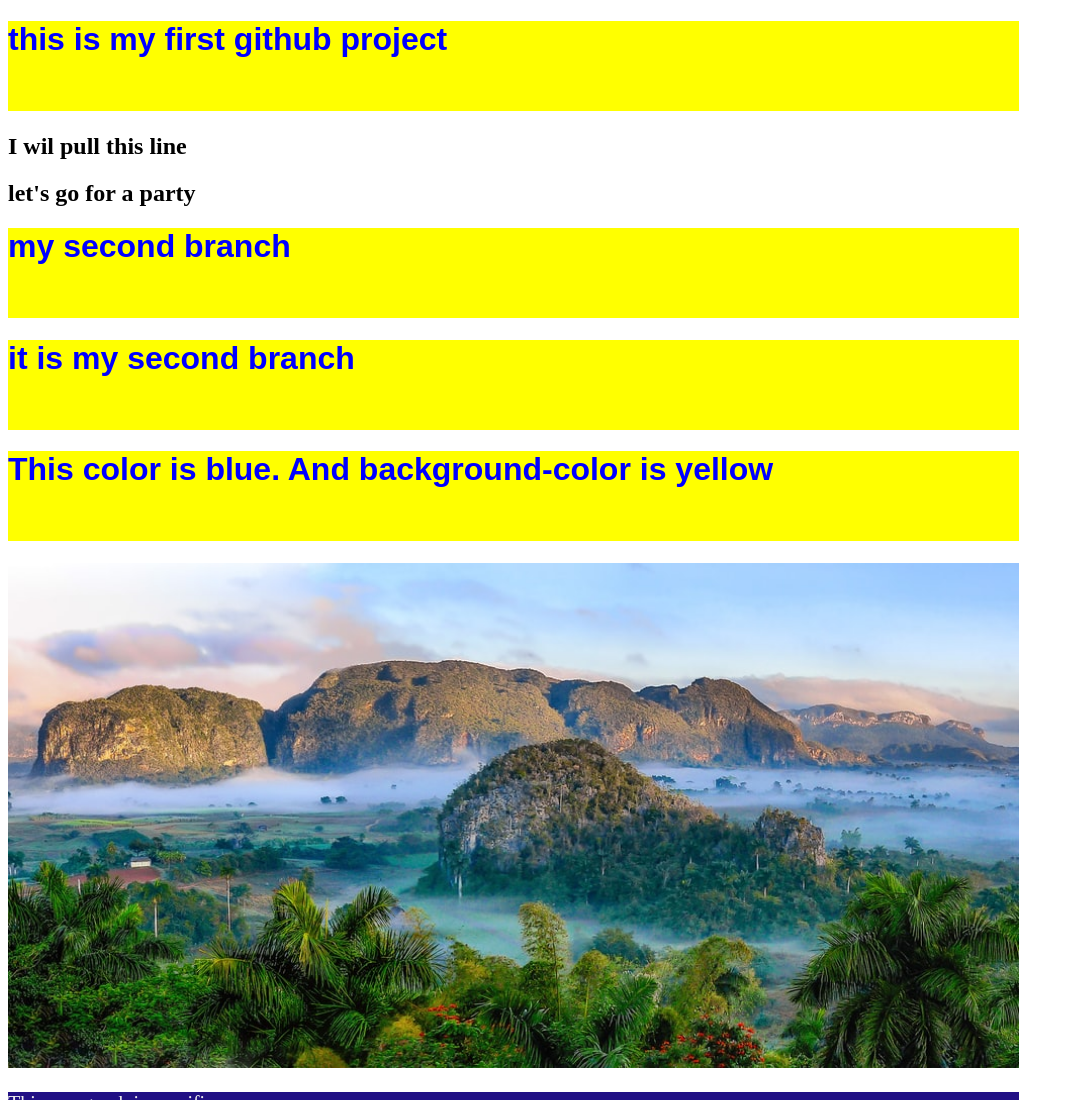
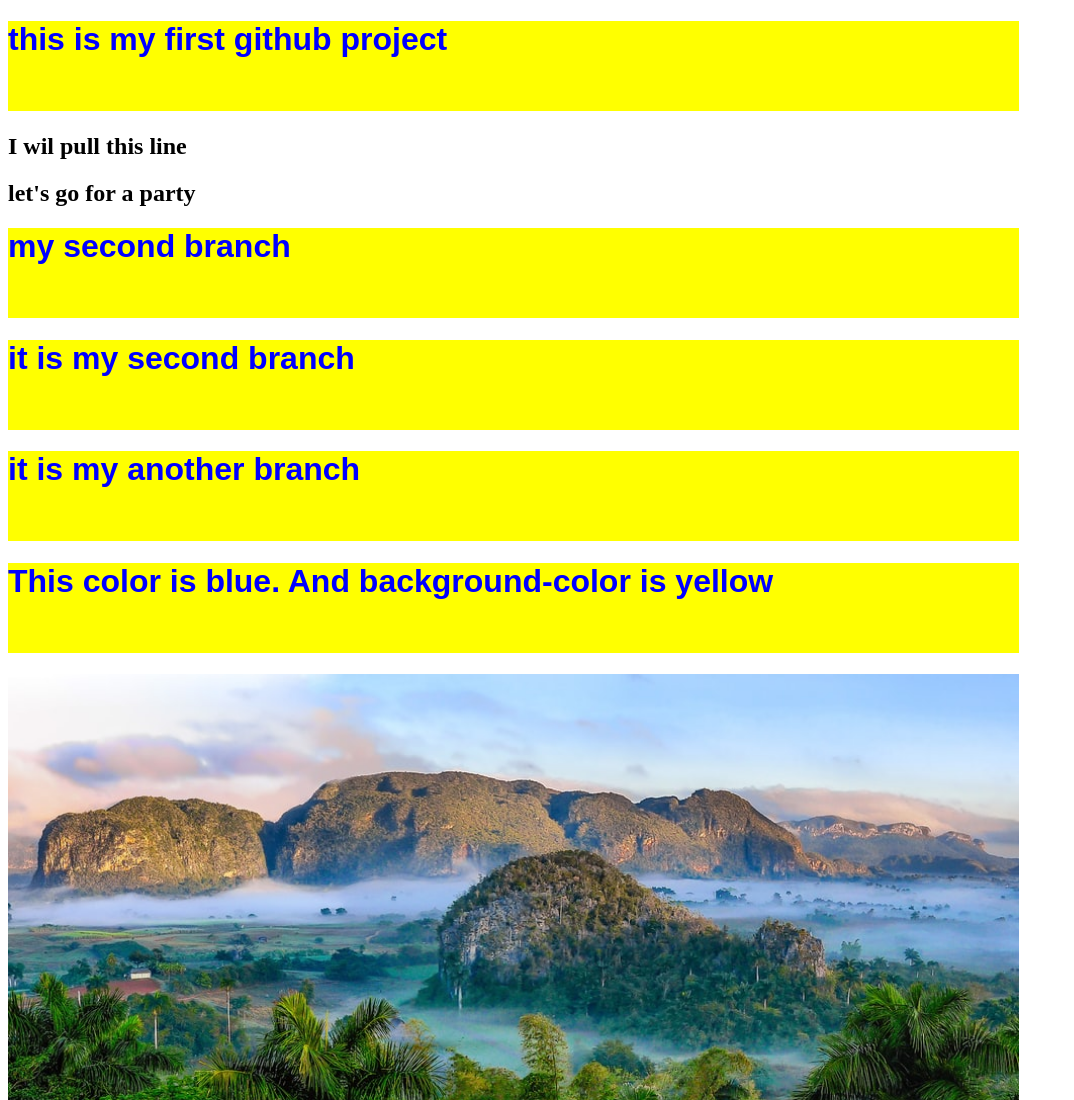
Before and after one commit to ProgrammimgHeroShakil/My-first-website, a plain HTML site: page index.html in a window 1280 px wide. Shown: the top 1100 px of the page, without its empty margins (0-1074 px from the left). Drawn offline with Linux system fonts and the light colour scheme.

Commit message:
it is my another branch

```diff
--- a/index.html
+++ b/index.html
@@ -11,6 +11,7 @@
         <h2>let's go for a party</h2>
         <h1> my second branch</h1>
         <h1>it is my second branch</h1>
+        <h1>it is my another branch</h1>
 <p>
     <h1>
         This color is blue. And background-color is yellow
```
